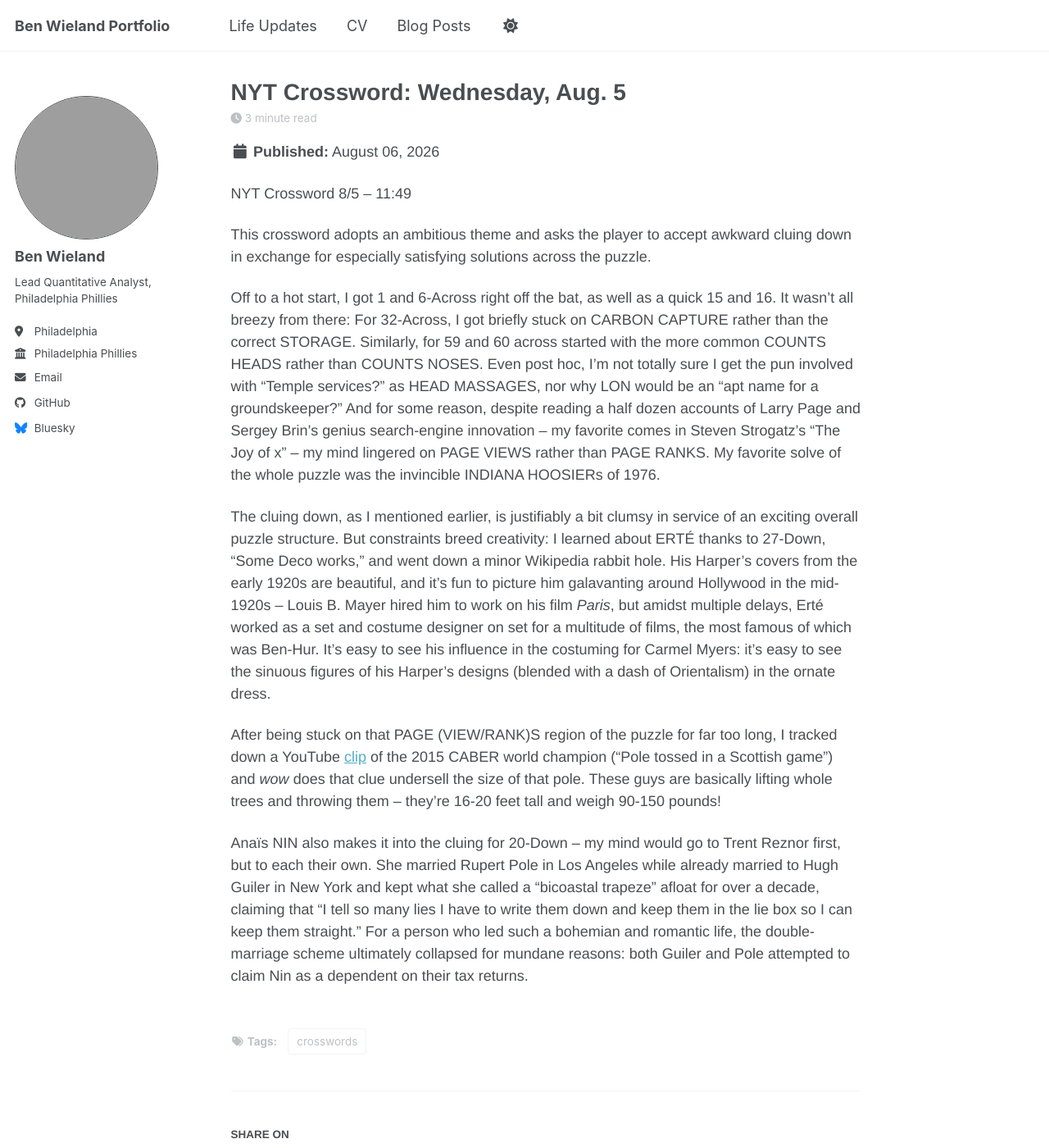
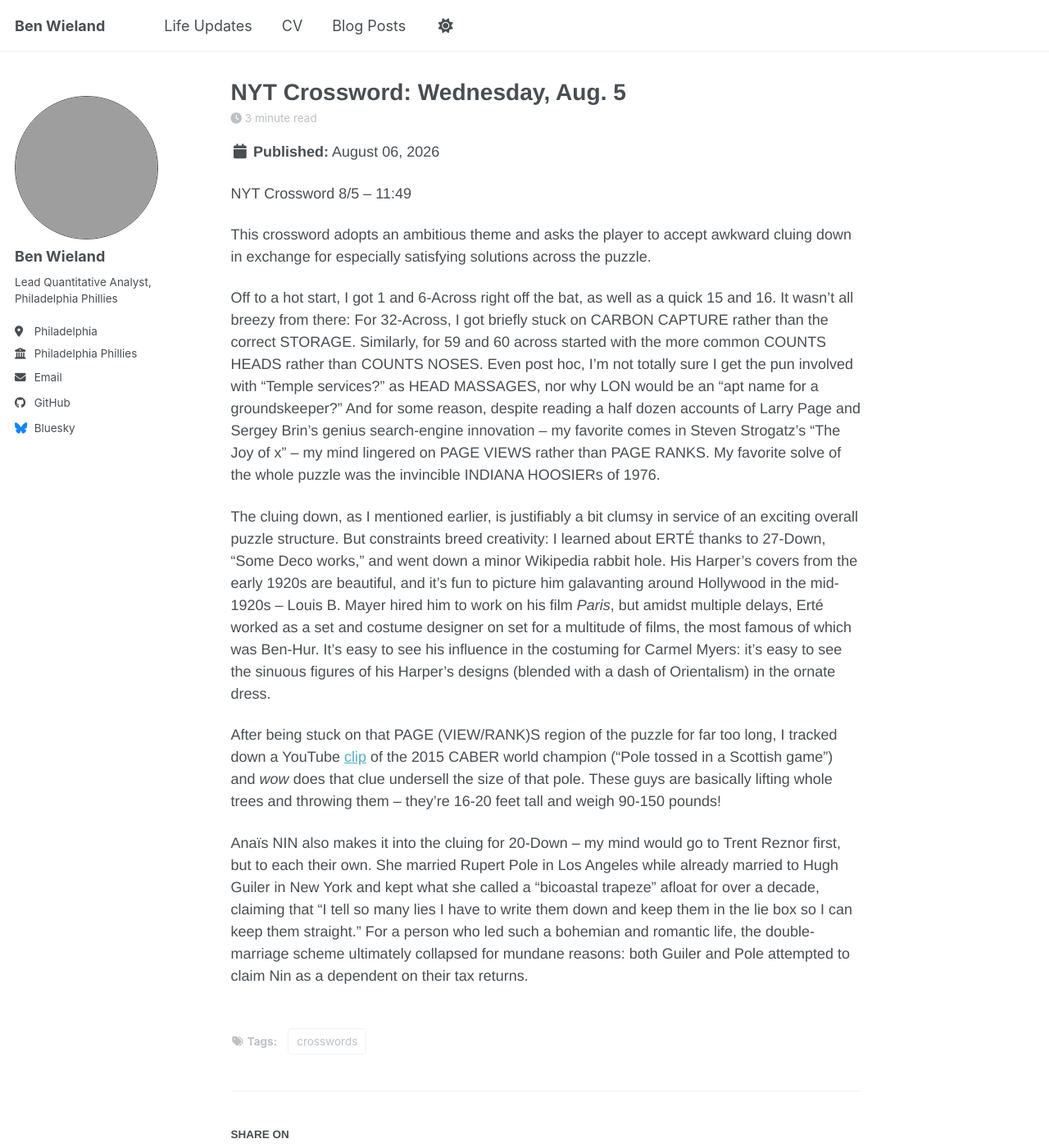
Before and after one commit to bbwieland/bbwieland.github.io, a Jekyll site: the page built from _posts/2026-08-06-nyt.md, in a window 1280 px wide and 1400 px high. Shown: the whole window at 82% size. Built offline with Jekyll 4.4.1, drawn with Linux system fonts in a browser that asks for light colours; a script bundle is joined from its source files by our own code; library files that are not in the unit come from our copies.

Commit message:
minor formatting

```diff
--- a/_config.yml
+++ b/_config.yml
@@ -9,10 +9,10 @@
 # Basic Site Settings
 locale                   : "en-US"
 site_theme               : "default" # The available themes options are "default", "air", "sunrise", "mint", "dirt" and "contrast"
-title                    : "Ben Wieland Portfolio"
+title                    : "Ben Wieland"
 title_separator          : "-"
 name                     : &name "Ben Wieland"
-description              : &description "Personal Portfolio"   # Update this with a general description of your site, this is the default if not overridden by a page
+description              : &description "Portfolio"   # Update this with a general description of your site, this is the default if not overridden by a page
 url                      : https://bbwieland.github.io # The base hostname & protocol for your site e.g. "https://[your GitHub username].github.io",
                                                            # or if you already have some other page hosted on Github then use "https://[your GitHub username].github.io/[Your Repo Name]"
 baseurl                  : "" # the subpath of your site, e.g. "/blog"
--- a/_sass/layout/_archive.scss
+++ b/_sass/layout/_archive.scss
@@ -67,7 +67,7 @@
 .page__content {
 
   .archive__item-title {
-    margin-top: 1em;
+    margin-top: 0.5em;
     border-bottom: none;
   }
 }
```
